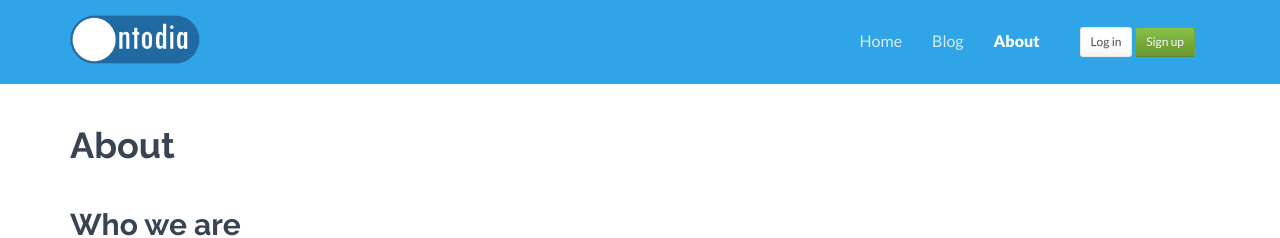
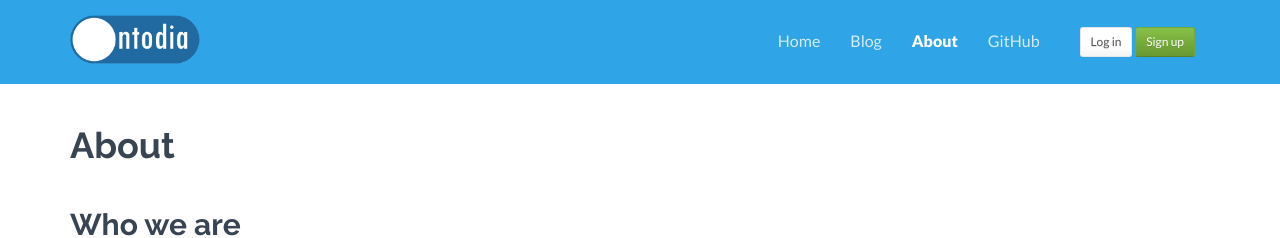
Before and after one commit to ontodia-org/ontodia-org.github.io, a Jekyll site: the page built from about.md, in a window 1280 px wide. Shown: the top 238 px of the page. Built offline with Jekyll 4.4.1, drawn with Linux system fonts in a browser that asks for light colours; nearby versions of some CDN libraries; comment, search, counter and statistics services are not loaded.

Commit message:
Added links on github

```diff
--- a/_config.yml
+++ b/_config.yml
@@ -32,6 +32,8 @@
     layouts: [blog, post]
   - title: About
     url: "/about/"
+  - title: GitHub
+    url: "https://github.com/ontodia-org/ontodia"
 
 
 # Social
--- /dev/null
+++ b/_sass/_fork-github.scss
@@ -0,0 +1,5 @@
+.fork-github {
+  position: fixed;
+  top: 0;
+  right: 0;
+}
--- a/assets/css/main.scss
+++ b/assets/css/main.scss
@@ -31,3 +31,4 @@
 @import "site";
 @import "pager";
 @import "disqus";
+@import "fork-github";
--- a/index.html
+++ b/index.html
@@ -119,3 +119,6 @@
     <iframe id="diagramFrame" style="border: 1px solid lightgray;" width="100%" height="600" src="http://app.ontodia.org/embedded?sharedDiagram=49689f29-82bc-405d-b5f6-33507f1c1444"></iframe>
     <div id="diagramFrameStub" style="width: 100%; height: 600px; border: 1px solid lightgray; display: none; background: rgb(238, 238, 238);"></div>
 </div>
+<a href="https://github.com/ontodia-org/ontodia" class="fork-github">
+    <img src="assets/img/fork-github.png" alt="Fork me on GitHub">
+</a>
```
Also changed, not shown: assets/img/fork-github.png (added).
